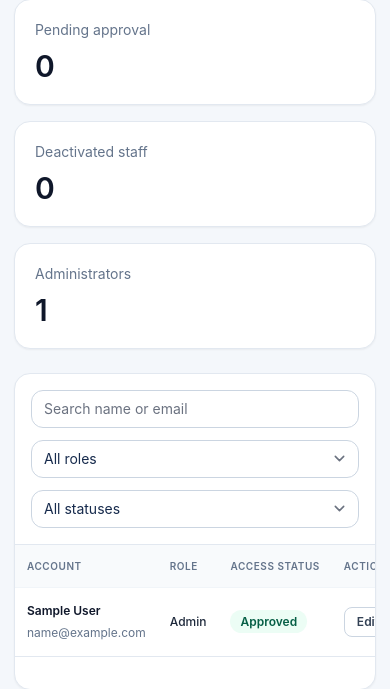
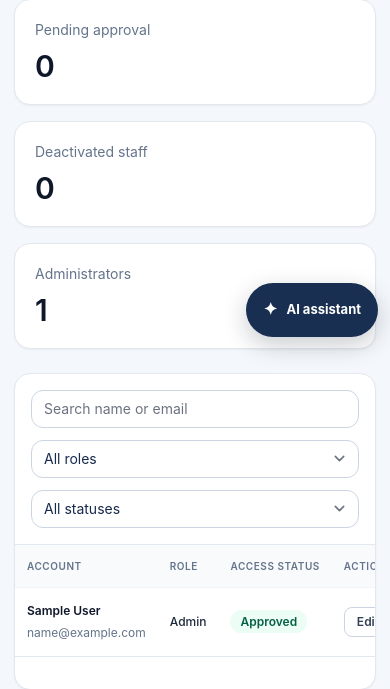
Before and after one commit to SantosCaseyAnnN/HealthSyncAI, a Laravel app: page /admin/accounts in a window 390 px wide. Shown: the part 495-1184 px from the top of the page. Run offline with Laravel 12, Linux system fonts and the light colour scheme; a user stored in the database is signed in; tables that the repository leaves empty hold one stand-in row (values such as "Sample post"); style sheets or scripts are compiled from the project's sources; parts of the project's set-up code (start-up, migrations or seed data) failed here and were passed over; some libraries are stand-ins or nearby versions.

Commit message:
Make assistant floating and improve mobile layouts
Co-authored-by: Copilot App <223556219+Copilot@users.noreply.github.com>

```diff
--- a/app/Livewire/WorkflowAssistant.php
+++ b/app/Livewire/WorkflowAssistant.php
@@ -9,6 +9,8 @@ use Livewire\Component;
 
 class WorkflowAssistant extends Component
 {
+    public bool $isOpen = false;
+
     public string $question = '';
 
     public string $answer = '';
@@ -23,6 +25,7 @@ class WorkflowAssistant extends Component
     public function ask(): void
     {
         $this->authorizeWorkspace();
+        $this->isOpen = true;
 
         $this->question = Str::squish($this->question);
         $validated = $this->validate([
@@ -41,6 +44,18 @@ class WorkflowAssistant extends Component
 
         $this->answer = $destination['answer'];
         $this->destinationRoute = $destination['route'];
+    }
+
+    public function toggle(): void
+    {
+        $this->authorizeWorkspace();
+        $this->isOpen = ! $this->isOpen;
+    }
+
+    public function close(): void
+    {
+        $this->authorizeWorkspace();
+        $this->isOpen = false;
     }
 
     public function askSuggestedQuestion(string $question): void
--- a/resources/css/app.css
+++ b/resources/css/app.css
@@ -3101,3 +3101,156 @@ textarea {
         margin-bottom: 24px;
     }
 }
+
+.healthsync-dashboard .workflow-assistant-widget {
+    position: fixed;
+    right: 24px;
+    bottom: 24px;
+    z-index: 1000;
+    display: flex;
+    flex-direction: column;
+    align-items: flex-end;
+    gap: 12px;
+}
+
+.healthsync-dashboard .workflow-assistant-widget .workflow-assistant {
+    width: min(390px, calc(100vw - 32px));
+    max-height: min(620px, calc(100vh - 112px));
+    overflow-y: auto;
+    overscroll-behavior: contain;
+    box-shadow: 0 16px 42px rgba(15, 23, 42, .2);
+}
+
+.healthsync-dashboard .workflow-assistant-header {
+    display: flex;
+    align-items: flex-start;
+    justify-content: space-between;
+    gap: 12px;
+}
+
+.healthsync-dashboard .workflow-assistant-close {
+    display: grid;
+    width: 36px;
+    height: 36px;
+    flex: 0 0 36px;
+    place-items: center;
+    border: 1px solid #dce5f0;
+    border-radius: 9px;
+    background: #fff;
+    color: #45617f;
+    font-size: 22px;
+    cursor: pointer;
+}
+
+.healthsync-dashboard .workflow-assistant-launcher {
+    display: inline-flex;
+    min-height: 56px;
+    align-items: center;
+    justify-content: center;
+    gap: 9px;
+    padding: 0 20px;
+    border: 0;
+    border-radius: 999px;
+    background: #192f52;
+    box-shadow: 0 8px 24px rgba(15, 23, 42, .22);
+    color: #fff;
+    font-size: 13px;
+    font-weight: 700;
+    cursor: pointer;
+}
+
+.healthsync-dashboard .workflow-assistant-launcher:hover {
+    background: #29456c;
+}
+
+.healthsync-dashboard .workflow-assistant-launcher:focus-visible,
+.healthsync-dashboard .workflow-assistant-close:focus-visible {
+    outline: 3px solid #60a5fa;
+    outline-offset: 3px;
+}
+
+.healthsync-dashboard .workflow-assistant-launcher-mark {
+    font-size: 17px;
+}
+
+@media (max-width: 760px) {
+    .healthsync-dashboard .workflow-assistant-widget {
+        right: max(12px, env(safe-area-inset-right));
+        bottom: max(12px, env(safe-area-inset-bottom));
+    }
+
+    .healthsync-dashboard .workflow-assistant-widget .workflow-assistant {
+        width: min(390px, calc(100vw - 24px - env(safe-area-inset-left) - env(safe-area-inset-right)));
+        max-height: calc(100vh - 100px);
+    }
+
+    @supports (height: 100dvh) {
+        .healthsync-dashboard .workflow-assistant-widget .workflow-assistant {
+            max-height: calc(100dvh - 100px);
+        }
+    }
+
+    .healthsync-dashboard .workflow-assistant-suggestions button {
+        min-height: 42px;
+        padding: 9px 12px;
+        font-size: 12px;
+    }
+
+    .healthsync-dashboard .clinical-form-grid input,
+    .healthsync-dashboard .clinical-form-grid select,
+    .healthsync-dashboard .clinical-form-grid textarea {
+        min-height: 48px;
+        font-size: 16px;
+    }
+}
+
+@media (max-width: 520px) {
+    .healthsync-dashboard .workflow-assistant-widget .workflow-assistant {
+        padding: 16px;
+    }
+
+    .healthsync-dashboard .workflow-assistant-form {
+        flex-direction: row;
+    }
+
+    .healthsync-dashboard .workflow-assistant-form input {
+        min-height: 48px;
+        font-size: 16px;
+    }
+
+    .healthsync-dashboard .workflow-assistant-form button {
+        min-height: 48px;
+    }
+
+    .healthsync-dashboard .workflow-assistant-launcher {
+        min-height: 54px;
+        padding: 0 17px;
+    }
+
+    .healthsync-dashboard .page-heading > .primary-button,
+    .healthsync-dashboard .clinical-form-actions > .primary-button,
+    .healthsync-dashboard .clinical-form-actions > .small-outline-button {
+        width: 100%;
+        min-height: 48px;
+    }
+
+    .healthsync-dashboard .clinical-form-actions {
+        align-items: stretch;
+        flex-direction: column;
+    }
+
+    .healthsync-dashboard .patient-search-row .search-box {
+        width: 100%;
+        min-height: 48px;
+    }
+
+    .healthsync-dashboard .patient-summary-actions {
+        display: grid;
+        grid-template-columns: 1fr;
+    }
+
+    .healthsync-dashboard .patient-summary-actions > * {
+        width: 100%;
+        min-height: 48px;
+    }
+}
--- a/resources/views/dashboard.blade.php
+++ b/resources/views/dashboard.blade.php
@@ -66,7 +66,6 @@
                         <a href="{{ route('prescriptions') }}" class="rounded-xl border border-slate-200 px-4 py-3 text-sm font-semibold text-slate-700 hover:border-blue-300 hover:bg-blue-50">Prescription records</a>
                     </div>
                 </section>
-                <livewire:workflow-assistant />
                 <section class="grid grid-cols-1 gap-6 lg:grid-cols-[1.4fr_.8fr]">
                     <div class="rounded-3xl border border-slate-200 bg-white p-6 shadow-sm">
                         <div class="flex items-center justify-between gap-3">
@@ -137,7 +136,6 @@
                         @endforeach
                     </div>
                 </section>
-                <livewire:workflow-assistant />
             @endif
 
             @if ($notifications->isNotEmpty())
--- a/resources/views/livewire/partials/clinical-navigation.blade.php
+++ b/resources/views/livewire/partials/clinical-navigation.blade.php
@@ -49,3 +49,5 @@
         </form>
     </div>
 </aside>
+
+<livewire:workflow-assistant />
--- a/resources/views/livewire/workflow-assistant.blade.php
+++ b/resources/views/livewire/workflow-assistant.blade.php
@@ -1,11 +1,16 @@
-<section class="workflow-assistant" aria-labelledby="workflow-assistant-title">
+<div class="workflow-assistant-widget">
+    @if ($isOpen)
+        <section id="workflow-assistant-panel" class="workflow-assistant" aria-labelledby="workflow-assistant-title">
+            <div class="workflow-assistant-header">
                 <div class="workflow-assistant-heading">
                     <span class="workflow-assistant-mark" aria-hidden="true">✦</span>
                     <div>
                         <p>HealthSyncAI assistant</p>
                         <h2 id="workflow-assistant-title">Not sure where to go?</h2>
                         <small>Ask about a task and I’ll point you to the right workspace.</small>
-        </section>
+                    </div>
+                </div>
+                <button class="workflow-assistant-close" type="button" wire:click="close" aria-label="Close assistant">×</button>
             </div>
 
             <form class="workflow-assistant-form" wire:submit="ask">
@@ -48,4 +53,18 @@
             @endif
 
             <p class="workflow-assistant-note">Navigation help only. This assistant does not provide medical advice.</p>
+        </section>
+    @endif
+
+    <button
+        class="workflow-assistant-launcher"
+        type="button"
+        wire:click="toggle"
+        aria-expanded="{{ $isOpen ? 'true' : 'false' }}"
+        aria-label="{{ $isOpen ? 'Close HealthSyncAI assistant' : 'Open HealthSyncAI assistant' }}"
+        @if ($isOpen) aria-controls="workflow-assistant-panel" @endif
+    >
+        <span class="workflow-assistant-launcher-mark" aria-hidden="true">✦</span>
+        <span>AI assistant</span>
+    </button>
 </div>
```
Also changed, not shown: tests/Feature/LivewireDashboardTest.php (+2 -2 lines), tests/Feature/WorkflowAssistantTest.php (+21 -0 lines). Lines whose indentation alone changed are shown as unchanged.
